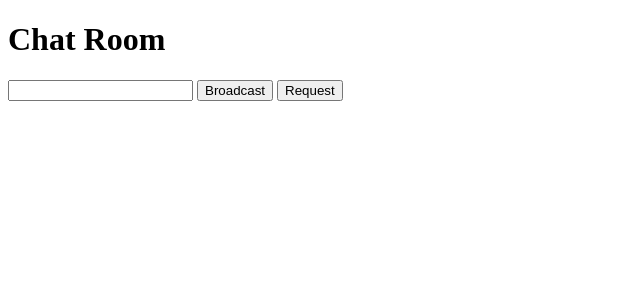
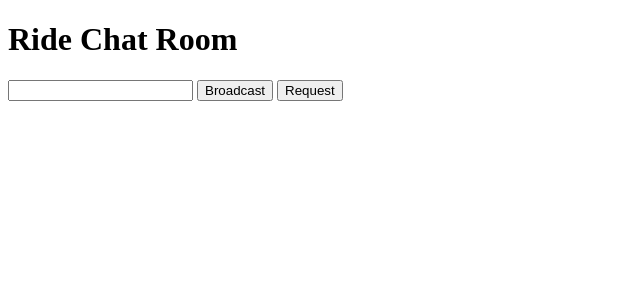
Before and after one commit to globalnebula/Multipurpose-academics-and-beyond, a Flask app: page /chat in a window 1280 px wide. Shown: the top 300 px of the page, without its empty margins (0-640 px from the left). Run offline with Flask 3, Linux system fonts and the light colour scheme; a user stored in the database is signed in; some libraries are stand-ins or nearby versions.

Commit message:
Acdept rides and ride chats added

```diff
--- a/app.py
+++ b/app.py
@@ -94,12 +94,8 @@ def login():
         password = request.form.get('password')
         user = User.query.filter_by(username=username).first()
 
-
-
         if user and check_password_hash(user.password, password):
             login_user(user)
-
-
 
             if user.is_admin:
                 return redirect(url_for('admin_dashboard'))
@@ -155,12 +151,10 @@ def register():
             flash('User already exists!')
             return redirect(url_for('login'))
 
-
-
         hashed_password = generate_password_hash(password)
         new_user = User(username=username, email=email, password=hashed_password)
         if username == ADMIN_USERNAME:
-            new_user = User(username=username, email=email, password=hashed_password, is_admin = True)
+            new_user = User(username=username, email=email, password=hashed_password, is_admin=True)
         db.session.add(new_user)
         db.session.commit()
 
@@ -173,23 +167,51 @@ def show_rides():
     rides = RideOption.query.all()
     return render_template('rides.html', rides=rides)
 
-# Inside your Flask app
-
 @app.route('/respond/<int:ride_id>', methods=['POST'])
 @login_required
 def respond_to_ride(ride_id):
-    # Fetch the ride based on ride_id
     ride_option = RideOption.query.get(ride_id)
 
-    # Add logic to handle the response (e.g., update the is_accepted field)
-    if ride_option:
+    if ride_option and not ride_option.is_accepted and ride_option.passengers > 0:
+        # Decrease the number of passengers by one
+        ride_option.passengers -= 1
+
+        # Add logic to handle the response (e.g., mark as accepted, create chat room, etc.)
         ride_option.is_accepted = True
+        create_ride_chat(ride_option.id)
+
         db.session.commit()
-        flash('Ride request accepted successfully!')
 
-    return redirect(url_for('home'))
+        flash('Ride responded successfully!')
+    else:
+        flash('Invalid ride response or no available seats.')
 
+    return redirect(url_for('show_rides'))
 
+# Placeholder function to create a chat room for the ride participants
+def create_ride_chat(ride_option_id):
+    # Add your logic here to create a chat room for the participants of the given ride_option_id
+    # This could involve creating a new ChatRoom object, associating users, etc.
+    # Customize this based on your application's chat functionality
+    pass
+
+@socketio.on('join_ride_chat')
+def join_ride_chat(data):
+    ride_option_id = data.get('ride_option_id')
+    ride_option = RideOption.query.get(ride_option_id)
+
+    if ride_option and current_user.sno == ride_option.user_id:
+        # Ride creator joins the chat room
+        room_name = f'ride_chat_{ride_option_id}'
+        join_room(room_name)
+        emit_previous_messages(room_name)
+    elif ride_option and ride_option.is_accepted and current_user.sno in [ride_option.user_id, ...]:  # Add other user IDs
+        # Users who responded and ride creator join the chat room
+        room_name = f'ride_chat_{ride_option_id}'
+        join_room(room_name)
+        emit_previous_messages(room_name)
+    else:
+        emit('error', {'message': 'Invalid access to ride chat'}, room=request.sid)
 
 @app.route('/chat')
 @login_required
@@ -200,29 +222,31 @@ def chat():
 @login_required
 def post_ride():
     if request.method == 'POST':
-        passengers = request.form.get('passengers')
+        passengers = int(request.form.get('passengers'))  # Convert to int
         starting_point = request.form.get('starting_point')
         destination = request.form.get('destination')
-        starting_time = request.form.get('starting_time')
+        starting_time_str = request.form.get('starting_time')
 
-        ride_option = RideOption(user_id=current_user.sno, passengers=passengers, starting_point=starting_point,
-                                 destination=destination, starting_time=starting_time)
+        # Convert string to datetime
+        starting_time = datetime.strptime(starting_time_str, '%Y-%m-%dT%H:%M')
+
+        ride_option = RideOption(
+            user_id=current_user.sno,
+            passengers=passengers,
+            starting_point=starting_point,
+            destination=destination,
+            starting_time=starting_time
+        )
+
         db.session.add(ride_option)
         db.session.commit()
+
+        # Create a chat room for the ride
+        room_name = f'ride_chat_{ride_option.id}'
+        join_room(room_name)
         flash('Ride option posted successfully!')
 
     return render_template('post_ride.html')
-
-@app.route('/accept_ride/<int:ride_id>', methods=['POST'])
-@login_required
-def accept_ride(ride_id):
-    ride_option = RideOption.query.get(ride_id)
-    if ride_option:
-        ride_option.is_accepted = True
-        db.session.commit()
-        flash('Ride request accepted successfully!')
-
-    return redirect(url_for('home'))
 
 @socketio.on('join')
 def handle_join():
--- a/templates/chat.html
+++ b/templates/chat.html
@@ -3,7 +3,7 @@
 <head>
     <meta charset="UTF-8">
     <meta name="viewport" content="width=device-width, initial-scale=1.0">
-    <title>Chat Room</title>
+    <title>Ride Chat Room</title>
     <style>
         #messages {
             list-style-type: none;
@@ -26,6 +26,10 @@
             background-color: #ffe6e6;  /* Light red for request messages */
         }
 
+        .ride-message {
+            background-color: #e6ffe6;  /* Light green for ride-related messages */
+        }
+
         .reply-btn {
             cursor: pointer;
             color: blue;
@@ -46,7 +50,7 @@
     </style>
 </head>
 <body>
-    <h1>Chat Room</h1>
+    <h1>Ride Chat Room</h1>
     <ul id="messages"></ul>
     <form onsubmit="sendMessage(); return false;">
         <input id="content_input" autocomplete="off">
@@ -98,6 +102,11 @@
             });
         });
 
+        socket.on('join_ride_chat', function(data) {
+            // Join the ride chat room
+            socket.emit('join_ride_chat', { ride_option_id: data.ride_option_id });
+        });
+
         function sendMessage() {
             var contentInput = document.getElementById('content_input');
             var content = contentInput.value;
@@ -125,7 +134,6 @@
             // Set the message content in the modal
             replyMessage.textContent = `Replying to ${sender}: ${content}`;
 
-
             replyModal.style.display = 'block';
 
             var selectedMessage = document.querySelector('.message.selected');
@@ -135,14 +143,13 @@
             event.target.closest('.message').classList.add('selected');
         }
 
-
         function sendReply() {
             var replyContent = document.getElementById('replyContent').value;
             if (replyContent.trim() !== '') {
                 socket.emit('message', {
                     'content': replyContent,
                     'type': 'reply',
-                    'reply_to': getSelectedMessageId()  // You need a function to get the selected message ID
+                    'reply_to': getSelectedMessageId()
                 });
 
                 // Close the reply modal
@@ -152,7 +159,6 @@
             }
         }
 
-        // You need a function to get the selected message ID
         function getSelectedMessageId() {
             var selectedMessageElement = document.querySelector('.message.selected');
             if (selectedMessageElement) {
```
Also changed, not shown: instance/database.db. Lines whose indentation alone changed are shown as unchanged.
